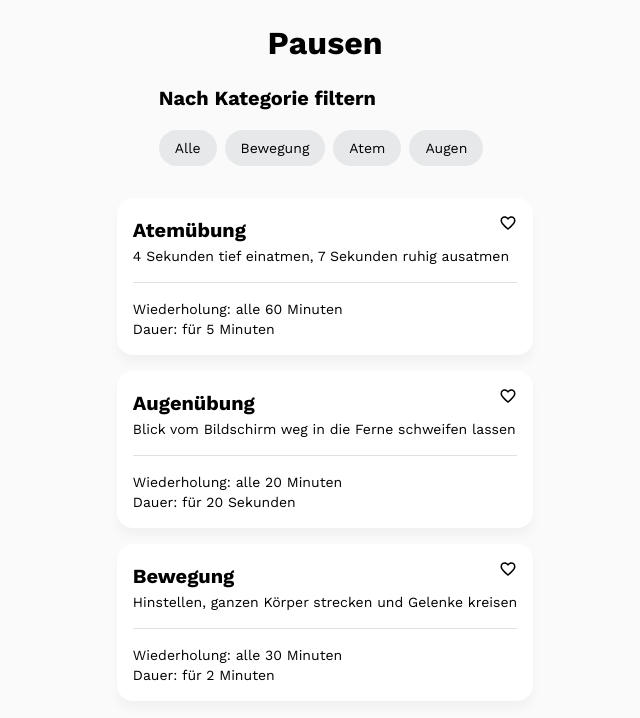
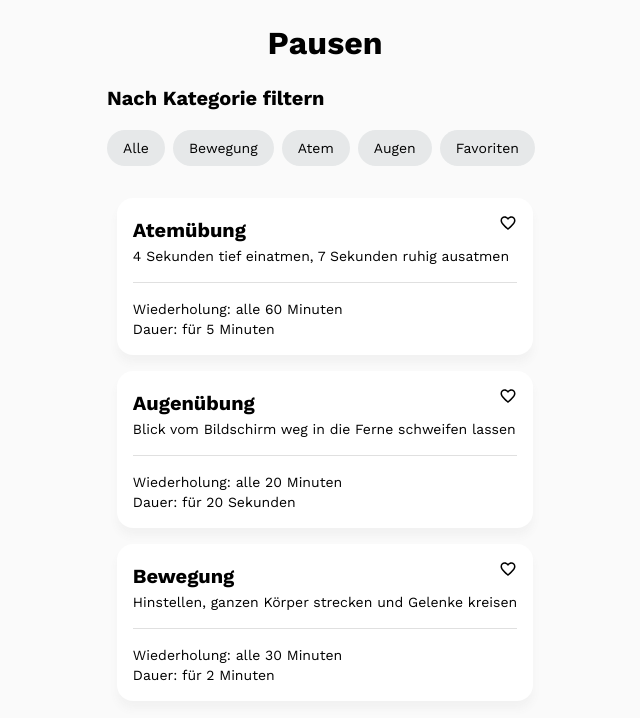
Before and after one commit to magdalenakierat/capstone-project, a React (Create React App) app: page / in a window 1280 px wide. Shown: the top 718 px of the page, without its empty margins (315-955 px from the left). Built offline with nearby package versions, Linux system fonts and the light colour scheme.

Commit message:
add Favoriten button to categorylist

```diff
--- a/src/components/CategoryList/CategoryList.js
+++ b/src/components/CategoryList/CategoryList.js
@@ -14,6 +14,9 @@ export default function CategoryList({onFilter}) {
       </StyledCategoryListItem>
       <StyledCategoryListItem>
         <StyledButton onClick={() => onFilter('Augenübung')}>Augen</StyledButton>
+      </StyledCategoryListItem>
+      <StyledCategoryListItem>
+        <StyledButton>Favoriten</StyledButton>
       </StyledCategoryListItem>
     </StyledCategoryList>
   );
```
